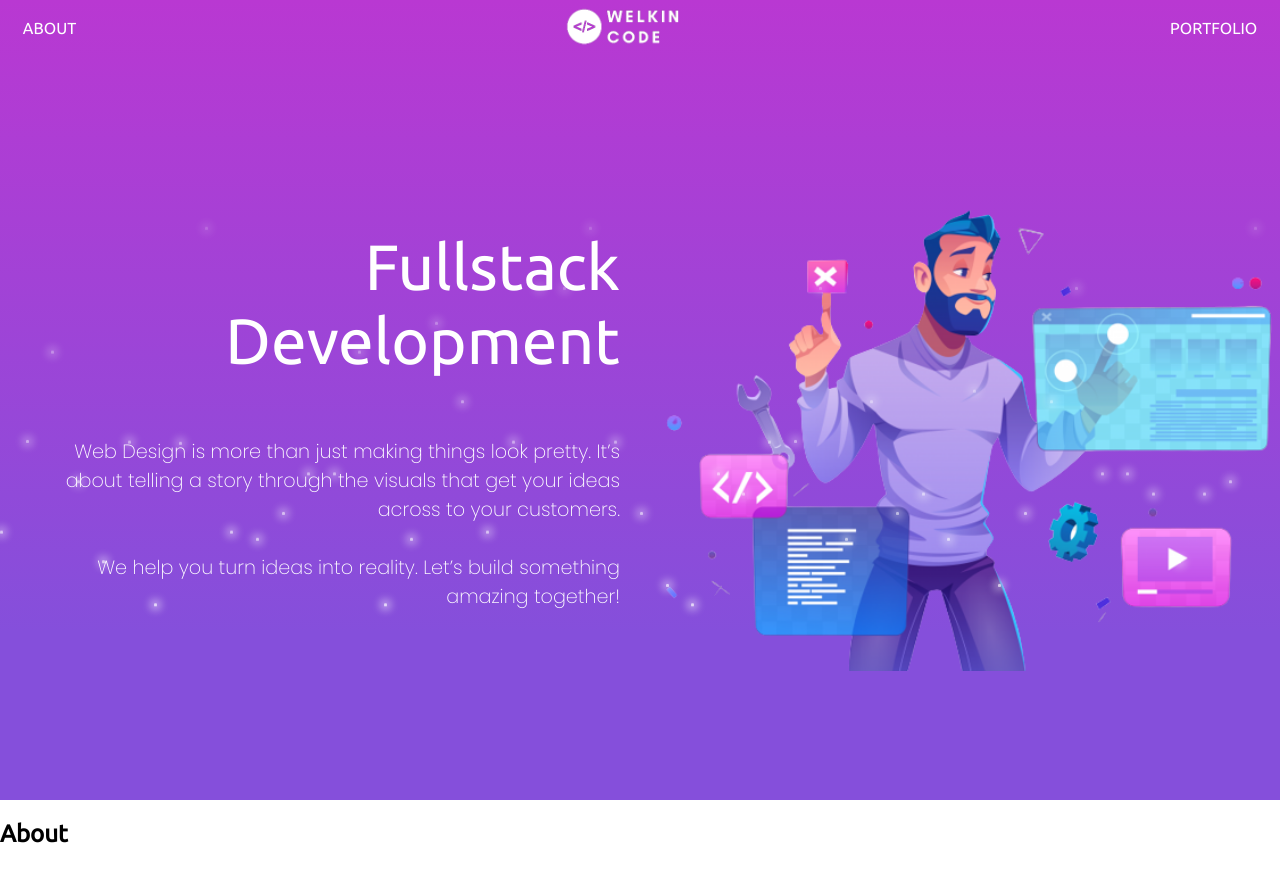
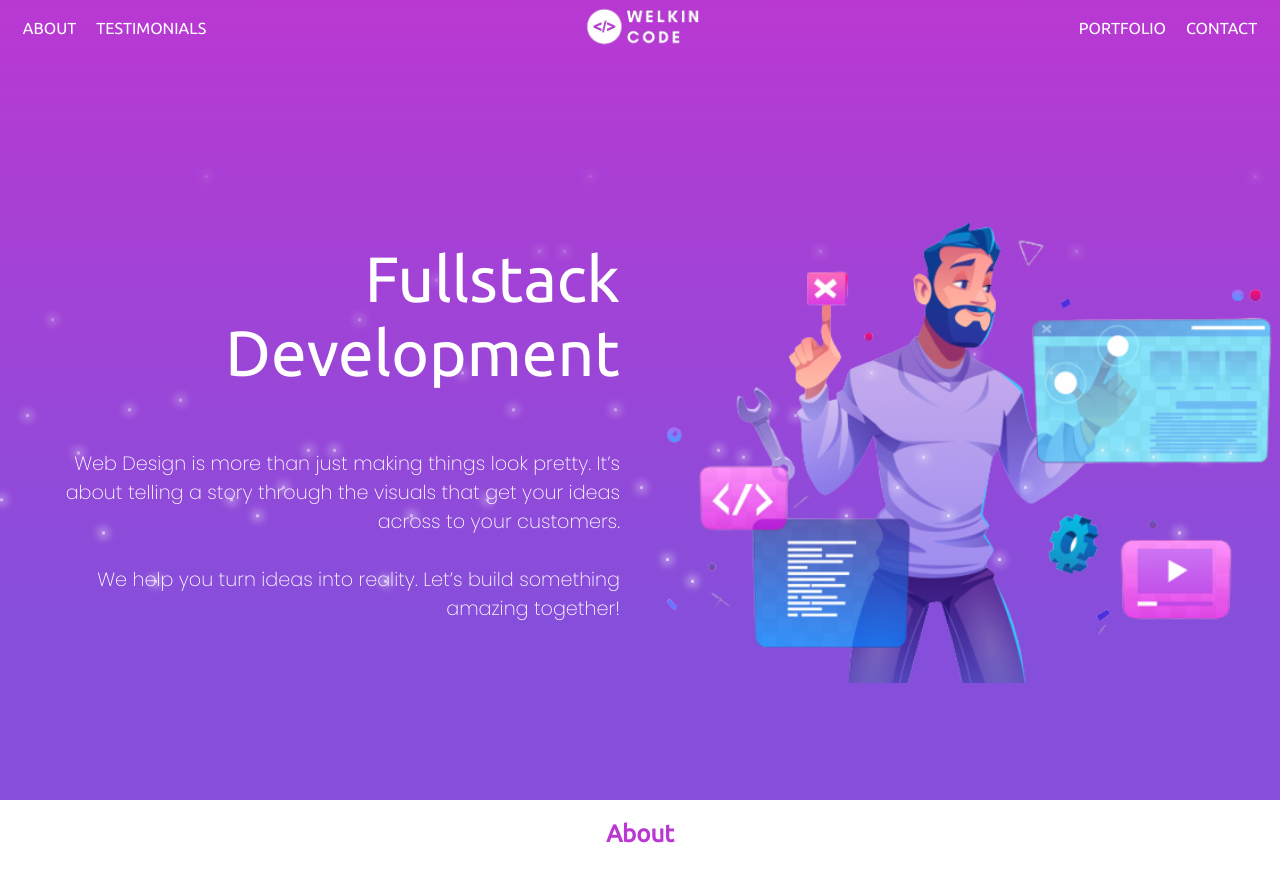
Before and after one commit to aakashjsr/welkincode, a React (Create React App) app: page / in a window 1280 px wide. Shown: the top 882 px of the page. Built offline with nearby package versions, Linux system fonts and the light colour scheme.

Commit message:
page setup

```diff
--- a/public/index.html
+++ b/public/index.html
@@ -7,7 +7,7 @@
     <meta name="theme-color" content="#000000" />
     <meta
       name="description"
-      content="Web site created using create-react-app"
+      content="I'm a freelance full stack developer who builds scalable web applications using django, python, react, javascript, docker and aws"
     />
     <link rel="apple-touch-icon" href="%PUBLIC_URL%/logo192.png" />
     <!--
@@ -24,7 +24,7 @@
       work correctly both with client-side routing and a non-root public URL.
       Learn how to configure a non-root public URL by running `npm run build`.
     -->
-    <title>React App</title>
+    <title>WelkinCode - Freelance Web development</title>
   </head>
   <body>
     <noscript>You need to enable JavaScript to run this app.</noscript>
--- a/src/Routes.js
+++ b/src/Routes.js
@@ -1,6 +1,6 @@
 import { createBrowserRouter } from "react-router-dom";
 import LostPage from "./pages/404";
-import Home from "./pages/Home";
+import Home from "./pages/Home/Home";
 
 const AppRouter = createBrowserRouter([
   {
--- a/src/components/Header.js
+++ b/src/components/Header.js
@@ -2,21 +2,21 @@ import styles from "../scss/components/header.module.scss";
 import Logo from "../assets/images/logo.png";
 
 export default function Header() {
-  const scrollToSection = (id) => {
-    document.getElementById(id).scrollIntoView({ behavior: "smooth" });
+  const handleClick = (e) => {
+    e.preventDefault();
+    document
+      .getElementById(e.target.getAttribute("target"))
+      .scrollIntoView({ behavior: "smooth" });
   };
 
   return (
     <nav>
       <div className={styles.linkContainer}>
-        <a
-          href=""
-          onClick={(e) => {
-            e.preventDefault();
-            scrollToSection("about");
-          }}
-        >
+        <a href="" target="about" onClick={handleClick}>
           About
+        </a>
+        <a href="" target="about" onClick={handleClick}>
+          Testimonials
         </a>
       </div>
 
@@ -24,14 +24,11 @@ export default function Header() {
         <img className={styles.logo} src={Logo} />
       </div>
       <div className={styles.linkContainer}>
-        <a
-          href=""
-          onClick={(e) => {
-            e.preventDefault();
-            scrollToSection("portfolio");
-          }}
-        >
+        <a href="" target="portfolio" onClick={handleClick}>
           Portfolio
+        </a>
+        <a href="" target="contact" onClick={handleClick}>
+          Contact
         </a>
       </div>
     </nav>
--- a/src/pages/Home.js
+++ /dev/null
@@ -1,49 +0,0 @@
-import { Helmet } from "react-helmet";
-import styles from "../scss/pages/home.module.scss";
-
-import homeBackground from "../assets/images/homeBackground.png";
-import Particles from "../components/Particles";
-
-export default function Home() {
-  return (
-    <>
-      <Helmet>
-        <title>WelkinCode - Freelance Web development</title>
-        <meta
-          name="description"
-          content="I'm a freelance full stack developer who builds scalable web applications using django, python, react, javascript, docker and aws"
-        />
-      </Helmet>
-
-      <div className={styles.homePage}>
-        <section className={styles.heroBanner}>
-          <Particles />
-          <div className={styles.bannerTitle}>
-            <h1>Fullstack Development</h1>
-            <h3>
-              Web Design is more than just making things look pretty. It’s about
-              telling a story through the visuals that get your ideas across to
-              your customers.
-              <br />
-              <br />
-              We help you turn ideas into reality. Let’s build something amazing
-              together!
-            </h3>
-          </div>
-
-          <div className={styles.bannerImage}>
-            <img src={homeBackground} />
-          </div>
-        </section>
-
-        <section id="about" className={styles.aboutSection}>
-          <h1>About</h1>
-        </section>
-
-        <section id="portfolio" className={styles.portfolioSection}>
-          <h1>Portfolio</h1>
-        </section>
-      </div>
-    </>
-  );
-}
--- /dev/null
+++ b/src/pages/Home/AboutSection.js
@@ -0,0 +1,9 @@
+import styles from "../../scss/pages/home.module.scss";
+
+export default function AboutSection() {
+  return (
+    <section id="about" className={styles.aboutSection}>
+      <h1>About</h1>
+    </section>
+  );
+}
--- /dev/null
+++ b/src/pages/Home/ContactSection.js
@@ -0,0 +1,9 @@
+import styles from "../../scss/pages/home.module.scss";
+
+export default function ContactSection() {
+  return (
+    <section id="contact">
+      <h1>Contact</h1>
+    </section>
+  );
+}
--- /dev/null
+++ b/src/pages/Home/HeroBanner.js
@@ -0,0 +1,28 @@
+import styles from "../../scss/pages/home.module.scss";
+
+import homeBackground from "../../assets/images/homeBackground.png";
+import Particles from "../../components/Particles";
+
+export default function HeroBanner() {
+  return (
+    <section className={styles.heroBanner}>
+      <Particles />
+      <div className={styles.bannerTitle}>
+        <h1>Fullstack Development</h1>
+        <h3>
+          Web Design is more than just making things look pretty. It’s about
+          telling a story through the visuals that get your ideas across to your
+          customers.
+          <br />
+          <br />
+          We help you turn ideas into reality. Let’s build something amazing
+          together!
+        </h3>
+      </div>
+
+      <div className={styles.bannerImage}>
+        <img src={homeBackground} />
+      </div>
+    </section>
+  );
+}
--- /dev/null
+++ b/src/pages/Home/Home.js
@@ -0,0 +1,29 @@
+import { Helmet } from "react-helmet";
+import styles from "../../scss/pages/home.module.scss";
+import AboutSection from "./AboutSection";
+import ContactSection from "./ContactSection";
+import HeroBanner from "./HeroBanner";
+import PortfolioSection from "./PortfolioSection";
+import TestimonialSection from "./TestimonialSection";
+
+export default function Home() {
+  return (
+    <>
+      <Helmet>
+        <title>WelkinCode - Freelance Web development</title>
+        <meta
+          name="description"
+          content="I'm a freelance full stack developer who builds scalable web applications using django, python, react, javascript, docker and aws"
+        />
+      </Helmet>
+
+      <div className={styles.homePage}>
+        <HeroBanner />
+        <AboutSection />
+        <PortfolioSection />
+        <TestimonialSection />
+        <ContactSection />
+      </div>
+    </>
+  );
+}
--- /dev/null
+++ b/src/pages/Home/PortfolioSection.js
@@ -0,0 +1,9 @@
+import styles from "../../scss/pages/home.module.scss";
+
+export default function PortfolioSection() {
+  return (
+    <section id="portfolio" className={styles.portfolioSection}>
+      <h1>Portfolio</h1>
+    </section>
+  );
+}
--- /dev/null
+++ b/src/pages/Home/TestimonialSection.js
@@ -0,0 +1,9 @@
+import styles from "../../scss/pages/home.module.scss";
+
+export default function TestimonialSection() {
+  return (
+    <section id="testimonial">
+      <h1>Testimonial</h1>
+    </section>
+  );
+}
--- a/src/scss/components/header.module.scss
+++ b/src/scss/components/header.module.scss
@@ -16,6 +16,7 @@ nav {
   align-items: center;
   justify-content: space-between;
   width: 100%;
+  margin-bottom: 2rem;
 
   .linkContainer {
     margin: 0 1%;
@@ -30,6 +31,10 @@ nav {
         transform: scale(1.2);
       }
     }
+
+    &:last-child {
+      text-align: right;
+    }
   }
 }
 
--- a/src/scss/pages/home.module.scss
+++ b/src/scss/pages/home.module.scss
@@ -7,7 +7,7 @@ section {
 
 .heroBanner {
   position: relative;
-  padding-top: 40px;
+  padding-top: 4rem;
   background: $color-primary-1;
   background: linear-gradient(
     0deg,
@@ -68,3 +68,12 @@ section {
 .portfolioSection {
   background-color: $color-primary-2;
 }
+
+// about section
+
+.aboutSection {
+  h1 {
+    color: $color-primary-2;
+    text-align: center;
+  }
+}
```
